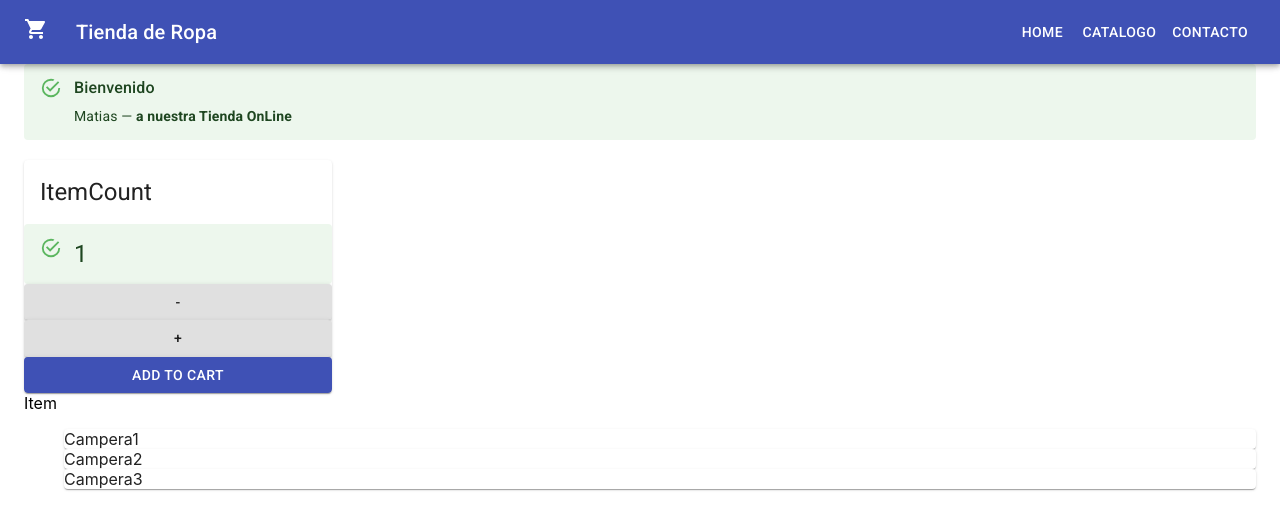
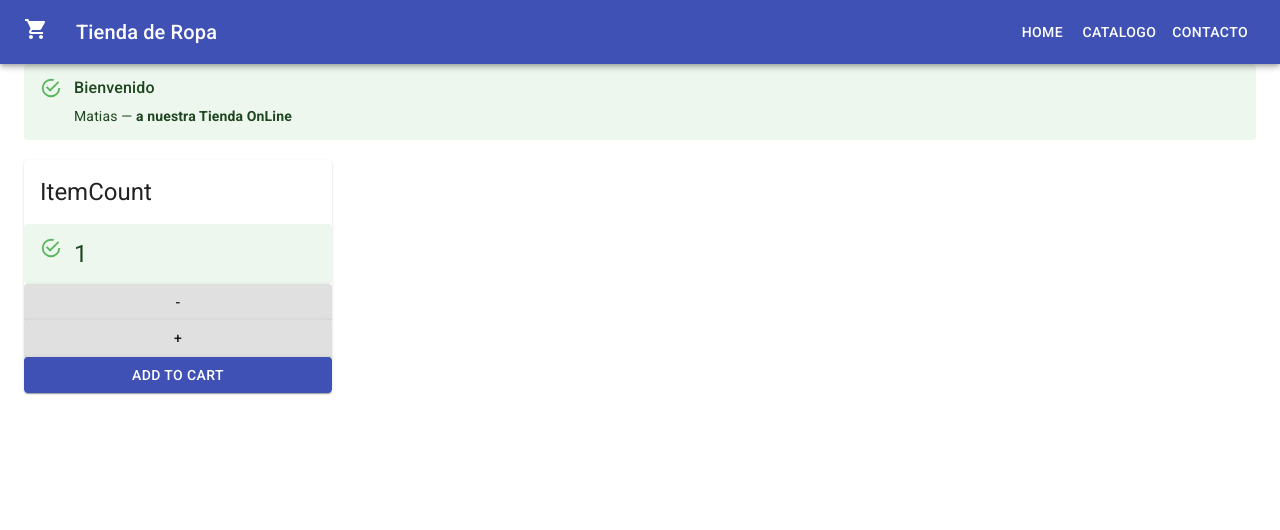
Before and after one commit to tz-tz-tz/shopreact, a React (Create React App) app: page / in a window 1280 px wide. Shown: the top 530 px of the page. Built offline with nearby package versions, Linux system fonts and the light colour scheme.

Commit message:
Promise+Mapv2

```diff
--- a/src/components/Item.js
+++ b/src/components/Item.js
@@ -1,9 +1,11 @@
 import React from 'react'
+import ItemList from './ItemList'
 
-function Item() {
+function Item(props) {
     return (
         <div>
-            Item
+            <h1>{props.nombre}</h1>
+            <h3>{props.precio}</h3>
         </div>
     )
 }
--- a/src/components/ItemList.js
+++ b/src/components/ItemList.js
@@ -1,6 +1,6 @@
 import React, {useState, useEffect} from 'react'
 import Item from './Item'
-import Card from '@material-ui/core/Card';
+
 
 function ItemList() {
 
@@ -37,10 +37,8 @@ useEffect(() => {
 
     return (
         <div>
-            <Item />
-            <ul>
-            {itemList.map(item=> <Card key={item.id}> <li>{item.title} </li></Card>)}
-            </ul>
+             {itemList.map((items)=> <item key={items.id} nombre={items.title} precio={items.price}/>)}
+
         </div>
     )
 }
--- a/src/components/ItemListcontainer.js
+++ b/src/components/ItemListcontainer.js
@@ -2,33 +2,11 @@ import React from 'react'
 import { Alert, AlertTitle } from '@material-ui/lab'
 import ItemCount from './ItemCount'
 import ItemList from './ItemList'
+import Item from './Item'
 
 const handleCount=(cant)=> {
     alert(cant)
 }
-
-const itemArray = [
-  { id: "12", title: "Campera1", price: 1000 },
-  { id: "13", title: "Campera2", price: 2000 },
-  { id: "14", title: "Campera3", price: 3000 },
-];
-
-const task = new Promise((resuelto, rechazado)=>{
-  let status=200
-  if (status===200) {
-    setTimeout(()=>{
-    resuelto(itemArray)
-  },3000)
-  } else {
-    rechazado('Rechazado')
-  }
-})
-
-task.then((resp)=>console.log(resp),err=>console.log(err))
-
-//console.log(task)
-
-
 
 function ItemListcontainer({titulo, name}) {
 
@@ -40,7 +18,7 @@ function ItemListcontainer({titulo, name}) {
         </Alert>
         <br/>
         <ItemCount stock={5} initial={1} onAdd={handleCount}/>
-        <ItemList />
+        <Item />
 
       </>
     )
```
